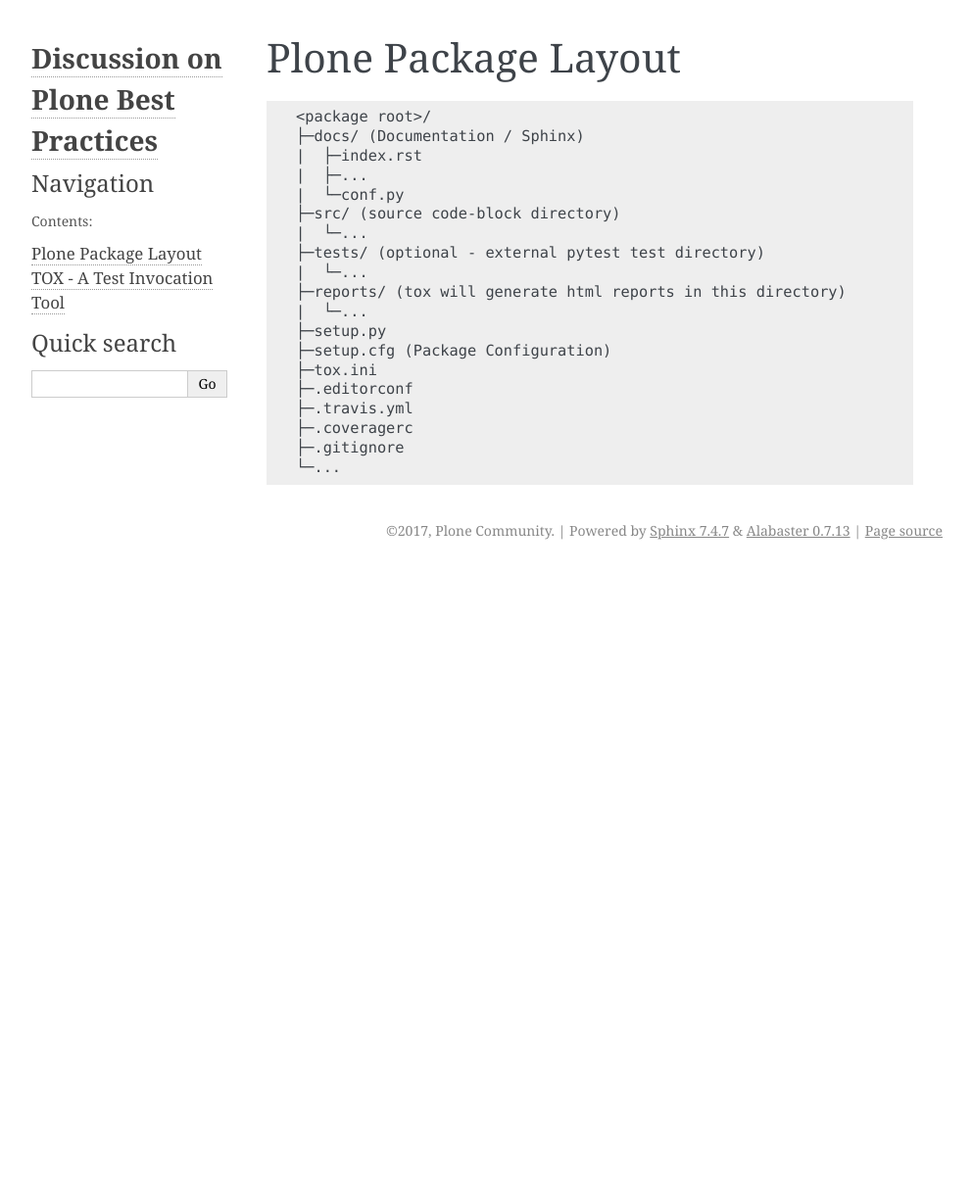
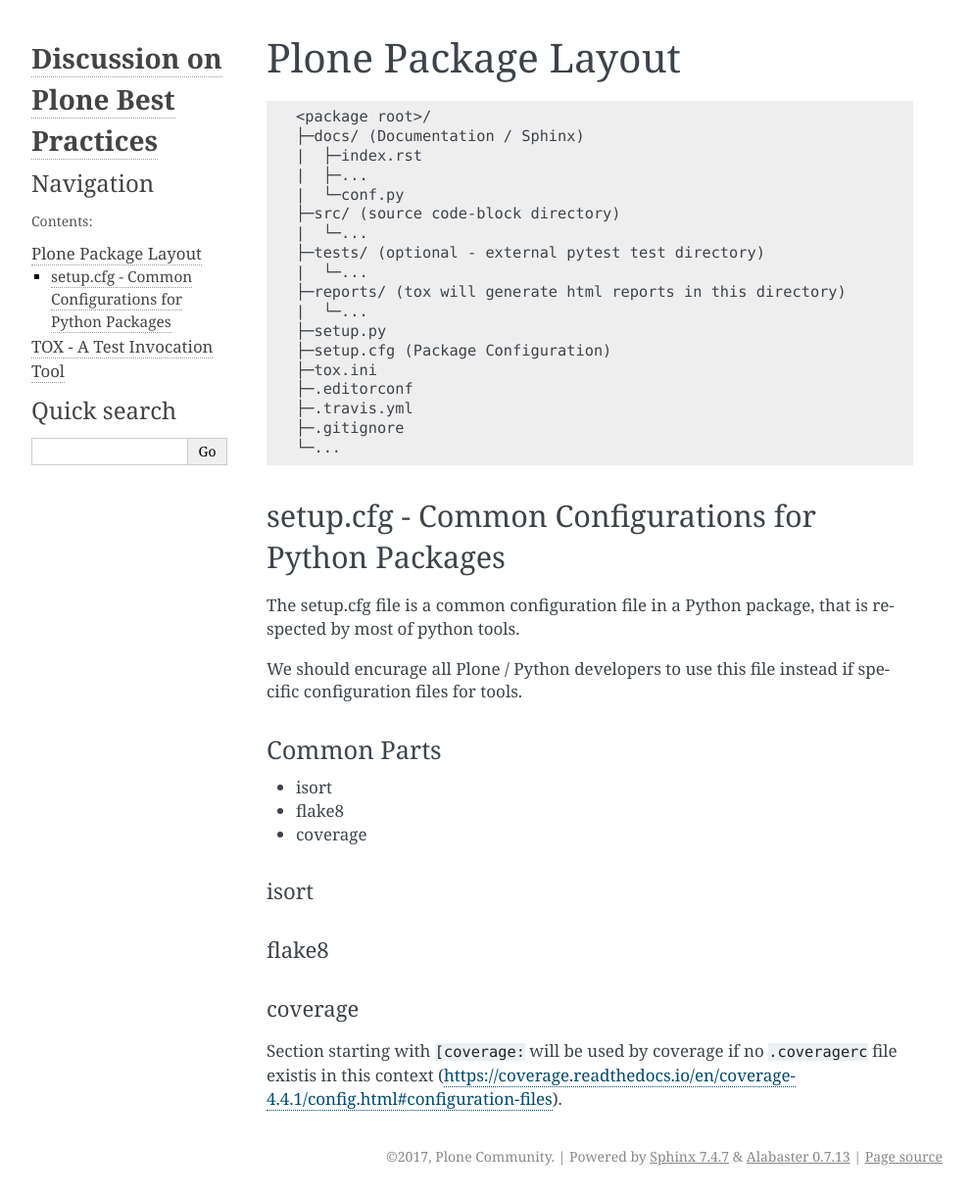
Before and after one commit to plone/plone_best_practices_discussion, a Sphinx documentation site: the page built from docs/package_layout/index.rst, in a window 1280 px wide. Shown: the whole page at 98% size, without its empty margins (148-1140 px from the left). Built offline with Sphinx 7.4.7, drawn with Linux system fonts in a browser that asks for light colours; pages that are not in the unit, such as notebooks, are missing from menus; before the commit the page ends 900 px from its top, so only the background shows below that.

Commit message:
more basic Ideas

```diff
--- /dev/null
+++ b/docs/package_layout/editorconfig.rst
@@ -0,0 +1,4 @@
+EditorConfig
+------------
+
+`EditorConfig <http://editorconfig.org/>`_ is a Code Convention Tool that indicates an editor or IDE that those should apply certain rules specified in a ``.editorconfig`` file.
--- a/docs/package_layout/index.rst
+++ b/docs/package_layout/index.rst
@@ -21,6 +21,8 @@ Plone Package Layout
     ├─tox.ini
     ├─.editorconf
     ├─.travis.yml
-    ├─.coveragerc
     ├─.gitignore
     └─...
+
+
+.. include:: setup_cfg.rst
--- /dev/null
+++ b/docs/package_layout/setup_cfg.rst
@@ -0,0 +1,31 @@
+setup.cfg - Common Configurations for Python Packages
+-----------------------------------------------------
+
+The setup.cfg file is a common configuration file in a Python package, that is respected by most of python tools.
+
+We should encurage all Plone / Python developers to use this file instead if specific configuration files for tools.
+
+Common Parts
+~~~~~~~~~~~~
+
+* isort
+* flake8
+* coverage
+
+
+
+isort
+.....
+
+
+
+
+flake8
+......
+
+
+
+coverage
+........
+
+Section starting with ``[coverage:`` will be used by coverage if no ``.coveragerc`` file existis in this context (https://coverage.readthedocs.io/en/coverage-4.4.1/config.html#configuration-files).
```
Also changed, not shown: 3 other files.
